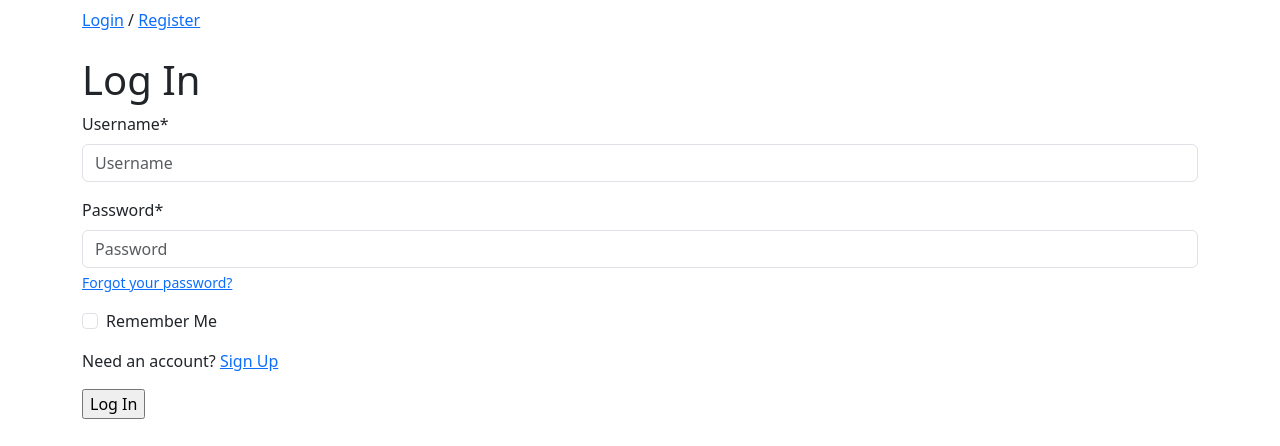
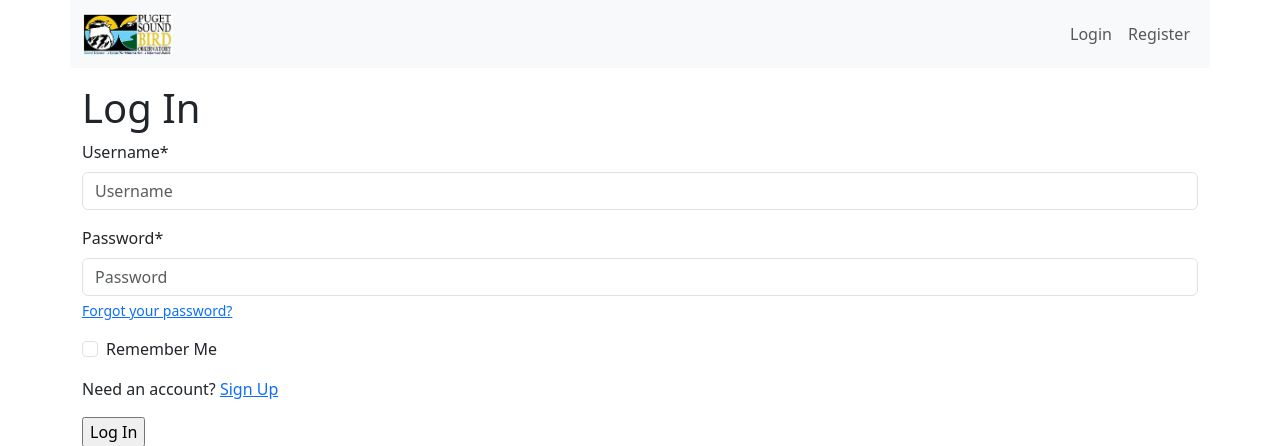
Before and after one commit to ndswecker/SnatchItCore, a Django app: a page that uses app/templates/partials/header.html in a window 1280 px wide. Shown: the top 446 px of the page. Run offline with Django 4.2, Linux system fonts and the light colour scheme; some libraries are stand-ins or nearby versions.

Commit message:
Redesign header

```diff
--- a/app/templates/partials/header.html
+++ b/app/templates/partials/header.html
@@ -1,19 +1,48 @@
-<header class="container py-2">
-    <div>
+{% load static %}
+<header>
+  <nav class="container navbar navbar-expand-lg bg-body-tertiary">
+    <div class="container-fluid">
+      <a class="navbar-brand" href="{% url 'index' %}">
+        <img src="{% static 'img/logo.jpg' %}" alt="PSBO Logo" width="91" height="42">
+      </a>
+      <button class="navbar-toggler" type="button" data-bs-toggle="collapse" data-bs-target="#navbarSupportedContent" aria-controls="navbarSupportedContent" aria-expanded="false" aria-label="Toggle navigation">
+        <span class="navbar-toggler-icon"></span>
+      </button>
+
+      <div class="collapse navbar-collapse" id="navbarSupportedContent">
+        <ul class="navbar-nav me-auto mb-2 mb-lg-0">
         {% if user.is_authenticated %}
-          {% if user.is_approved and user.initials %}
-            <a href="{% url 'maps:create_capture_record' %}">Create Record</a> /
-            <a href="{% url 'maps:list_capture_records' %}">Records</a> /
-            <a href="{% url 'breeding:report' %}">Breeding</a> /
+          {% if user.is_approved %}
+            <li class="nav-item"><a class="nav-link" href="{% url 'maps:create_capture_record' %}">Create Record</a></li>
+            <li class="nav-item"><a class="nav-link" href="{% url 'maps:list_capture_records' %}">Records</a></li>
+
+            <li class="nav-item dropdown">
+              <a class="nav-link dropdown-toggle" href="#" role="button" data-bs-toggle="dropdown" aria-expanded="false">
+                Breeding
+              </a>
+              <ul class="dropdown-menu">
+                {% for station in stations %}
+                  <li><a class="dropdown-item" href="{% url 'breeding:report' station=station %}">{{ station }}</a></li>
+                {% endfor %}
+              </ul>
+            </li>
           {% endif %}
-            <a href="{% url 'users:profile' %}">Profile</a> /
-          {% if user.is_superuser %}
-            <a href="{% url 'admin:index' %}">Admin</a> /
+        {% endif %}
+        </ul>
+
+        <ul class="navbar-nav mb-2 mb-lg-0 text-md-end">
+          {% if user.is_authenticated %}
+            <li class="nav-item"><a class="nav-link" href="{% url 'users:profile' %}">Profile</a></li>
+            {% if user.is_superuser %}
+              <li class="nav-item"><a class="nav-link" href="{% url 'admin:index' %}">Admin</a></li>
+            {% endif %}
+              <li class="nav-item"><a class="nav-link" href="{% url 'account_logout' %}">Logout</a></li>
+          {% else %}
+            <li class="nav-item"><a class="nav-link" href="{% url 'account_login' %}">Login</a></li>
+            <li class="nav-item"><a class="nav-link" href="{% url 'account_signup' %}">Register</a></li>
           {% endif %}
-          <a href="{% url 'account_logout' %}">Logout</a>
-        {% else %}
-          <a href="{% url 'account_login' %}">Login</a> /
-          <a href="{% url 'account_signup' %}">Register</a>
-        {% endif %}
+        </ul>
+      </div>
     </div>
+  </nav>
 </header>
```
Also changed, not shown: app/static/img/logo.jpg (added).
